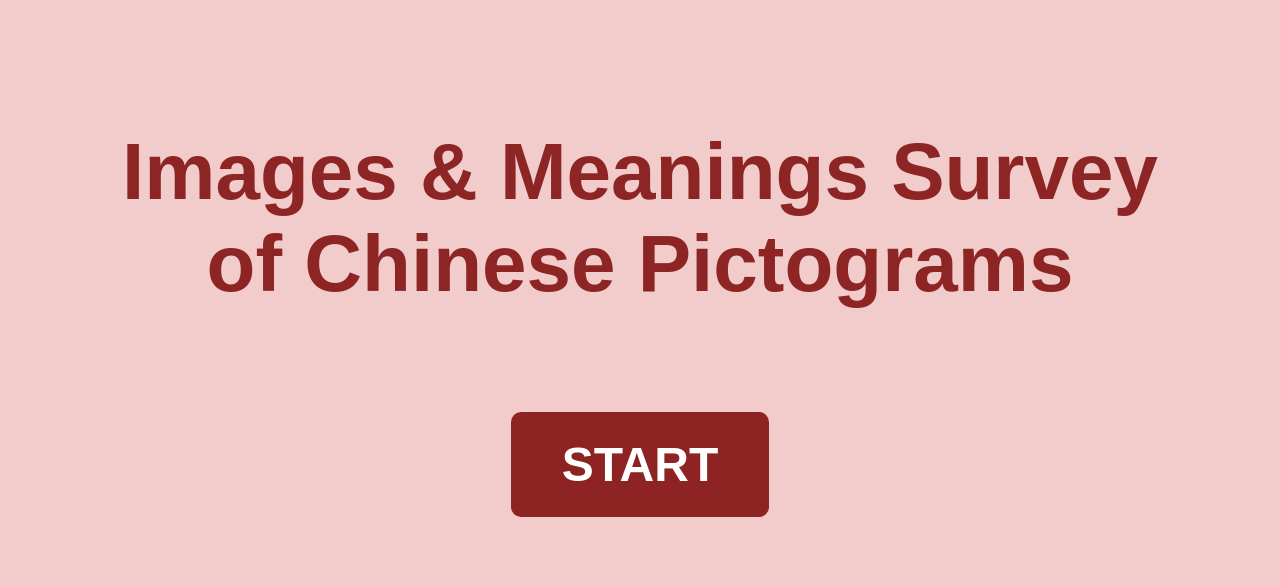
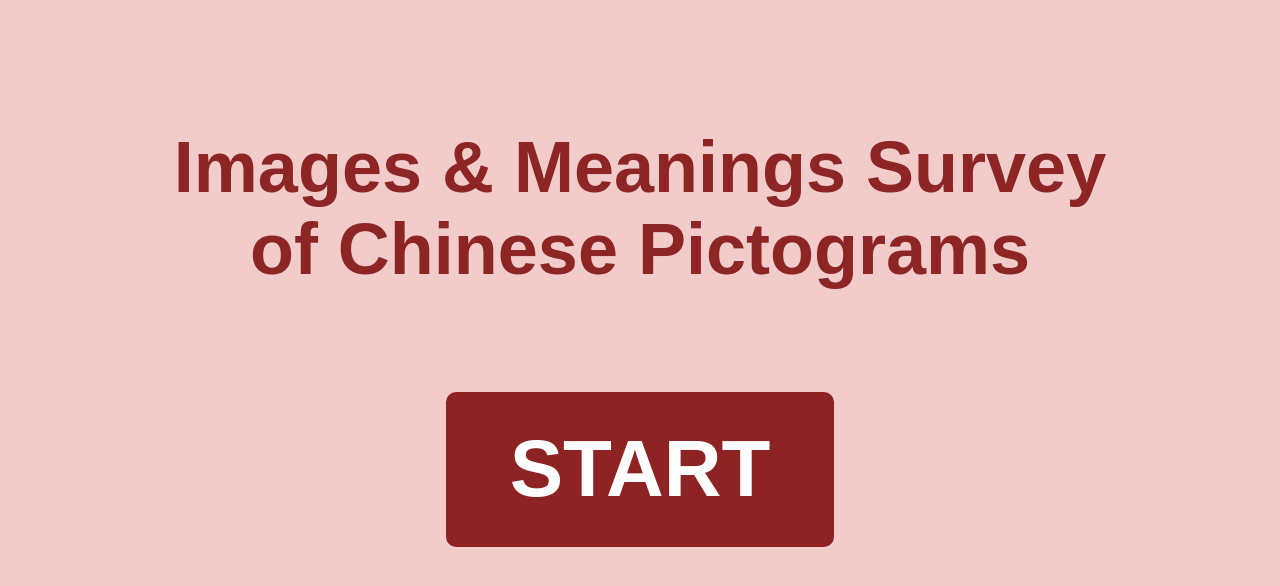
Before and after one commit to zita250052/zita250052.github.io, a plain HTML site: page index.html in a window 1280 px wide. Drawn offline with Linux system fonts and the light colour scheme.

Commit message:
Add files via upload

```diff
--- a/index.html
+++ b/index.html
@@ -15,7 +15,7 @@
             font-family:sans-serif, Arial;
         }
         h1{color:rgba(121, 3, 3, 0.836);
-        font-size: 500%;
+        font-size: 450%;
         padding: 0;
         margin: 10% 2.5% 8%;
     }
@@ -23,11 +23,11 @@
             display: inline-block;
             background-color:rgba(121, 3, 3, 0.836);
             color:white;
-            padding: 2% 4%;
+            padding: 2.5% 5%;
 
 
             text-decoration:none;
-            font-size: 300%;
+            font-size: 500%;
             border-radius: 10px;
         }
         .button :hover{text-decoration:underline;}
```
